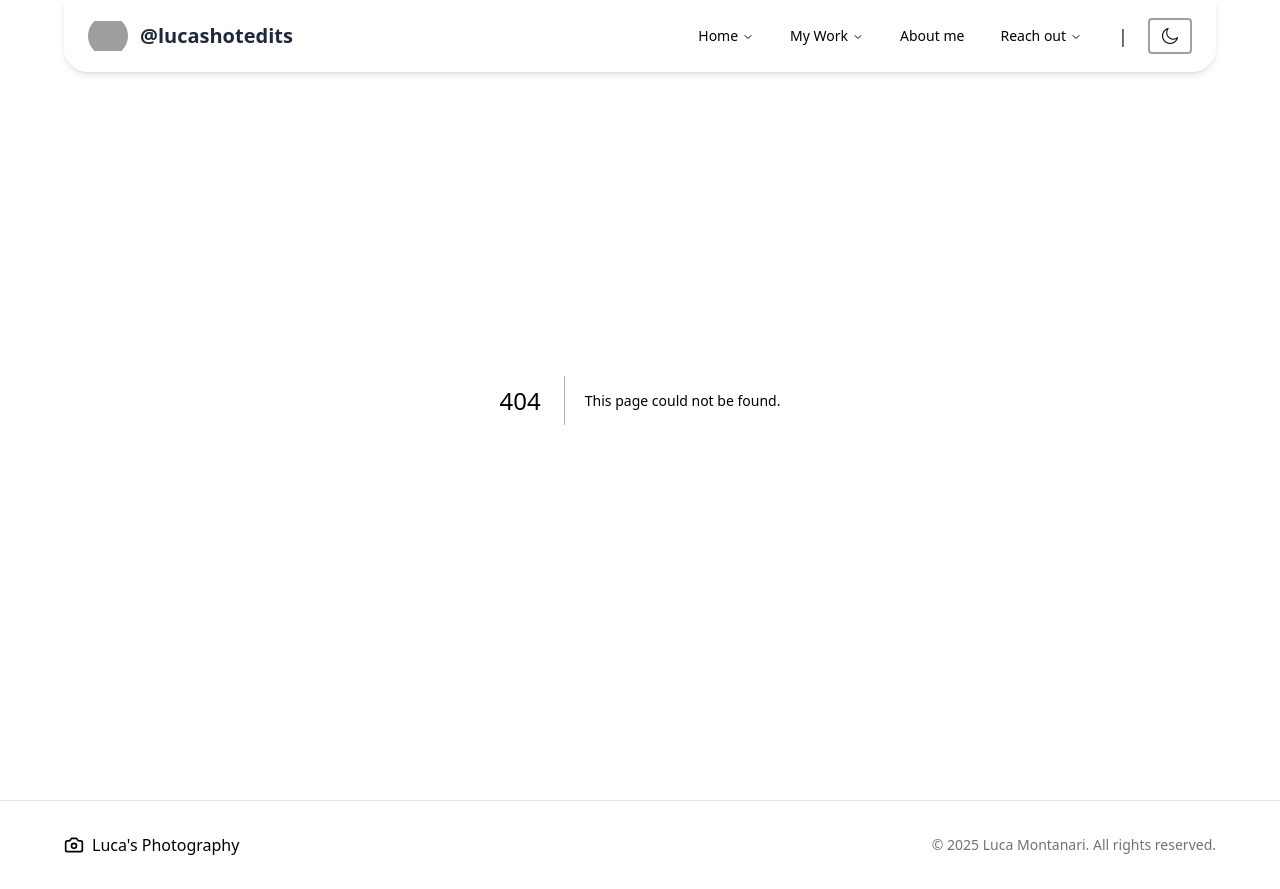
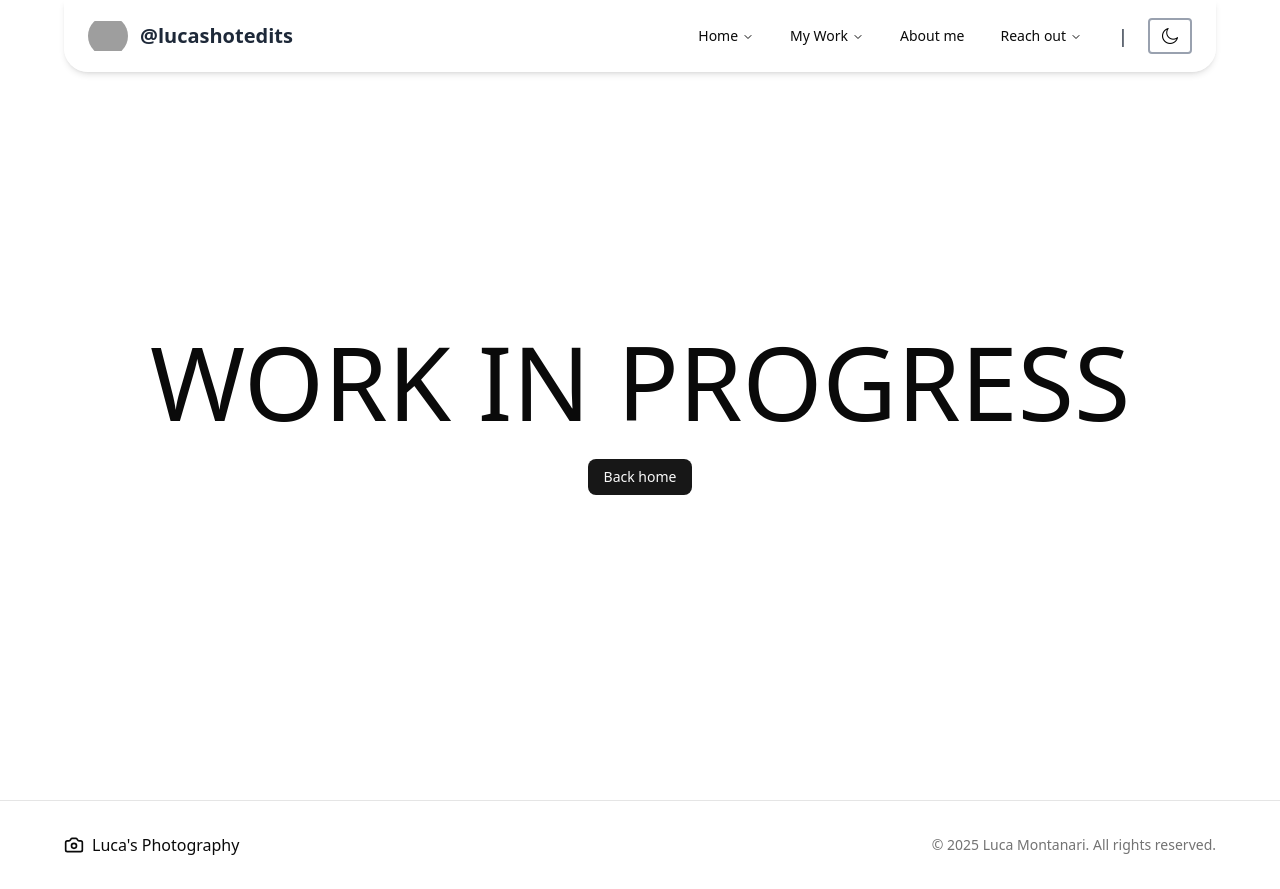
Before and after one commit to AstroDevCompany/photography-portfolio, a Next.js app: page /workinprogress in a window 1280 px wide. Before the commit this address had no page. Built offline with nearby package versions, Linux system fonts and the light colour scheme; grey boxes are pictures that could not be loaded.

Commit message:
about and workinprogress page

```diff
--- a/src/app/about/about.tsx
+++ b/src/app/about/page.tsx
@@ -1,4 +1,4 @@
-export default function AboutPage() {
+export default async function AboutPage() {
   return (
     <div className="flex flex-col items-center justify-center min-h-screen py-2 dark:bg-black bg-white">
       <div></div>
--- /dev/null
+++ b/src/app/workinprogress/page.tsx
@@ -0,0 +1,10 @@
+import { Button } from "@/components/ui/button"
+import Link from "next/link";
+export default async function WIP() {
+  return (
+    <div className="flex flex-col items-center justify-center min-h-screen py-2 dark:bg-black bg-white">
+      <div className="text-[8vw]">WORK IN PROGRESS</div>
+      <Button><Link href="/">Back home</Link></Button>
+    </div>
+  );
+}
--- a/src/components/Header.tsx
+++ b/src/components/Header.tsx
@@ -66,7 +66,7 @@ export function NavigationMenuDemo() {
                   </Link>
                 </NavigationMenuLink>
                 <NavigationMenuLink asChild>
-                  <Link href="#">
+                  <Link href="/workinprogress">
                     <div className="font-medium">Best of - Showcase</div>
                     <div className="text-muted-foreground">
                       View some of my best shots.
@@ -87,7 +87,7 @@ export function NavigationMenuDemo() {
         </NavigationMenuItem>
         <NavigationMenuItem>
           <NavigationMenuLink asChild className={navigationMenuTriggerStyle()}>
-            <Link href="/docs">About me</Link>
+            <Link href="/about">About me</Link>
           </NavigationMenuLink>
         </NavigationMenuItem>
         <NavigationMenuItem>
@@ -144,13 +144,15 @@ export default function Header() {
           px-6 py-4
           flex items-center justify-between">
 
-        <a href="https://instagram.com/lucashotedits" target="_blank" rel="noopener noreferrer">
-          <div className="flex items-center space-x-3">
-            <img src={img_logo.src} draggable={false} alt="Logo" className="h-10 w-10 object-contain rounded-3xl" />
-            <div className="absolute inset-0" onContextMenu={(e) => e.preventDefault()} />
-            <p className="text-xl font-bold text-gray-800 dark:text-white hover:underline transition-all">@lucashotedits</p>
-          </div>
-        </a>
+        <div className="flex items-center">
+          <a href="https://instagram.com/lucashotedits" target="_blank" rel="noopener noreferrer" className="relative">
+            <div className="flex items-center space-x-3">
+              <img src={img_logo.src} draggable={false} alt="Logo" className="h-10 w-10 object-contain rounded-3xl" />
+              <div className="absolute inset-0" onContextMenu={(e) => e.preventDefault()} />
+              <p className="text-xl font-bold text-gray-800 dark:text-white transition-all">@lucashotedits</p>
+            </div>
+          </a>
+        </div>
 
         {/* Navigation */}
 
--- a/src/components/ThemeToggle.tsx
+++ b/src/components/ThemeToggle.tsx
@@ -30,7 +30,7 @@ export default function ThemeToggle() {
   return (
     <button
       onClick={toggleTheme}
-      className="px-3 py-2 rounded border-2 border-gray-400 dark:border-gray-600"
+      className="px-3 py-2 rounded border-2 border-gray-400 dark:border-gray-600 cursor-crosshair"
     >
       {isDark ? <img src={img_sun.src} className="w-4 h-4"></img> : <img src={img_moon.src} className="w-4 h-4"></img>}
     </button>
```
